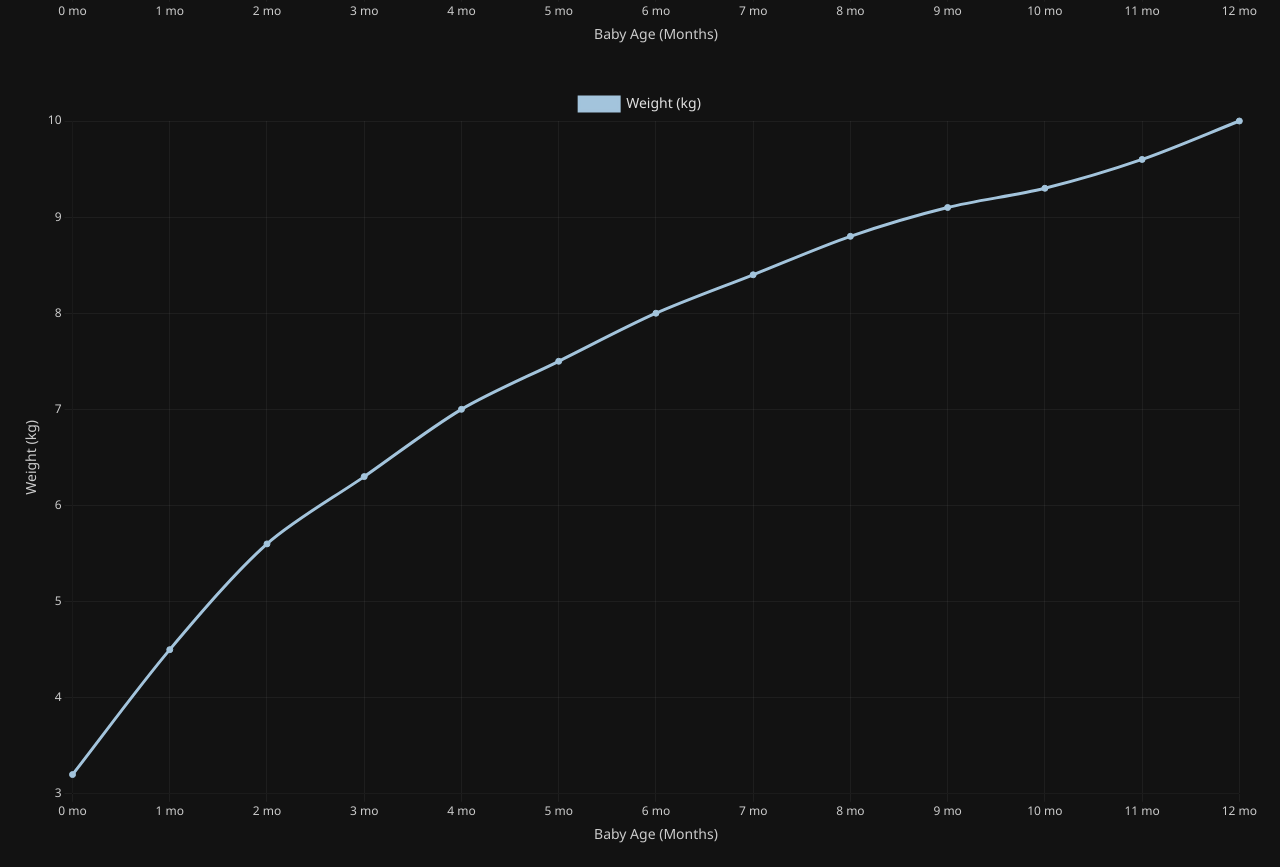
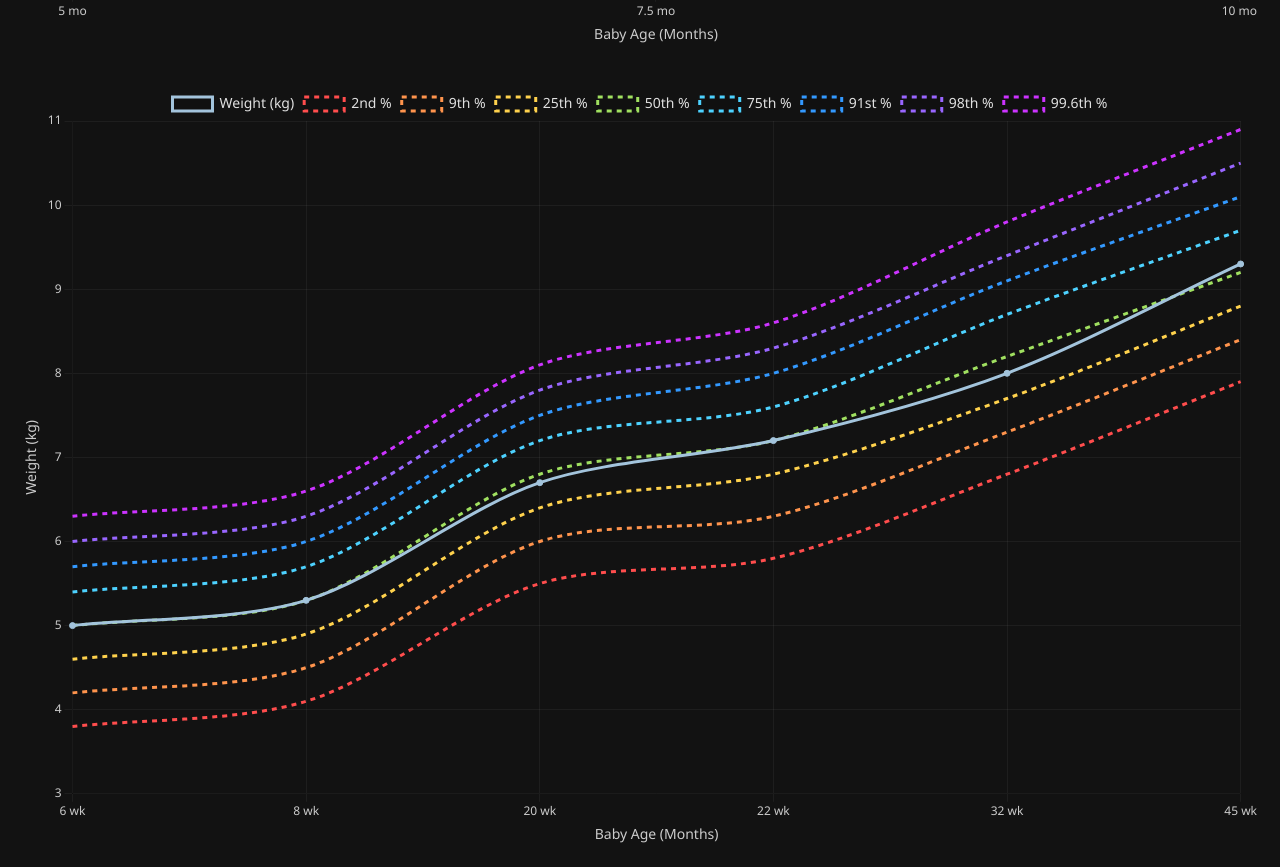
Before and after one commit to lisapol/telegram-mini-clicker, a React (Vite) app: page / in a window 1280 px wide. Shown: the part 733-1600 px from the top of the page. Built offline with nearby package versions, Linux system fonts and the light colour scheme.

Commit message:
add more data

```diff
--- a/src/App.jsx
+++ b/src/App.jsx
@@ -16,37 +16,83 @@ ChartJS.register(CategoryScale, LinearScale, PointElement, LineElement, Title, T
 
 const months = Array.from({ length: 13 }, (_, i) => `${i} mo`);
 
+const labels = [
+  '6 wk', '8 wk', '20 wk', '22 wk', '32 wk', '45 wk',
+];
+
+
+const weightData = {
+  labels: labels,
+  datasets: [
+    {
+      label: 'Weight (kg)',
+      data: [5.0, 5.3, 6.7, 7.2, 8.0, 9.3],
+      fill: false,
+      borderColor: '#A3C4DC',
+      tension: 0.3,
+      pointBackgroundColor: '#A3C4DC',
+      pointBorderColor: '#A3C4DC',
+    },
+    ...[
+      { label: '2nd %', color: '#ff4d4d', values: [3.8, 4.1, 5.5, 5.8, 6.8, 7.9] },
+      { label: '9th %', color: '#ff944d', values: [4.2, 4.5, 6.0, 6.3, 7.3, 8.4] },
+      { label: '25th %', color: '#ffd24d', values: [4.6, 4.9, 6.4, 6.8, 7.7, 8.8] },
+      { label: '50th %', color: '#a0e060', values: [5.0, 5.3, 6.8, 7.2, 8.2, 9.2] },
+      { label: '75th %', color: '#4dd2ff', values: [5.4, 5.7, 7.2, 7.6, 8.7, 9.7] },
+      { label: '91st %', color: '#3399ff', values: [5.7, 6.0, 7.5, 8.0, 9.1, 10.1] },
+      { label: '98th %', color: '#9966ff', values: [6.0, 6.3, 7.8, 8.3, 9.4, 10.5] },
+      { label: '99.6th %', color: '#cc33ff', values: [6.3, 6.6, 8.1, 8.6, 9.8, 10.9] }
+    ].map(p => ({
+      label: p.label,
+      data: [...p.values, null, null, null],
+      borderColor: p.color,
+      borderDash: [5, 5],
+      fill: false,
+      tension: 0.3,
+      pointRadius: 0,
+    }))
+  ]
+};
+
+
+const heightLabels = ['5 mo', '7.5 mo', '10 mo'];
+
+
+// Height Data
 const heightData = {
-  labels: months,
+  labels: heightLabels,
   datasets: [
     {
       label: 'Height (cm)',
-      data: [50, 54, 57, 60, 62, 64, 66, 68, 69.5, 71, 72.5, 74, 75],
+      data: [65, 68, 70],
       fill: false,
       borderColor: '#A3C4DC',
-      backgroundColor: '#A3C4DC',
       tension: 0.3,
       pointBackgroundColor: '#A3C4DC',
       pointBorderColor: '#A3C4DC',
-    }
-  ],
+    },
+    ...[
+      { label: '2nd %', color: '#ff4d4d', values: [65, 68, 69] },
+      { label: '9th %', color: '#ff944d', values: [66, 69, 70] },
+      { label: '25th %', color: '#ffd24d', values: [67, 70, 71] },
+      { label: '50th %', color: '#a0e060', values: [68, 71, 72] },
+      { label: '75th %', color: '#4dd2ff', values: [69, 72, 73] },
+      { label: '91st %', color: '#3399ff', values: [70, 73, 74] },
+      { label: '98th %', color: '#9966ff', values: [71, 74, 75] },
+      { label: '99.6th %', color: '#cc33ff', values: [72, 75, 76] }
+    ].map(p => ({
+      label: p.label,
+      data: p.values,
+      borderColor: p.color,
+      borderDash: [5, 5],
+      fill: false,
+      tension: 0.3,
+      pointRadius: 0,
+    }))
+  ]
 };
 
-const weightData = {
-  labels: months,
-  datasets: [
-    {
-      label: 'Weight (kg)',
-      data: [3.2, 4.5, 5.6, 6.3, 7.0, 7.5, 8.0, 8.4, 8.8, 9.1, 9.3, 9.6, 10],
-      fill: false,
-      borderColor: '#A3C4DC',
-      backgroundColor: '#A3C4DC',
-      tension: 0.3,
-      pointBackgroundColor: '#A3C4DC',
-      pointBorderColor: '#A3C4DC',
-    }
-  ],
-};
+
 
 const chartOptions = (yLabel) => ({
   responsive: true,
```
